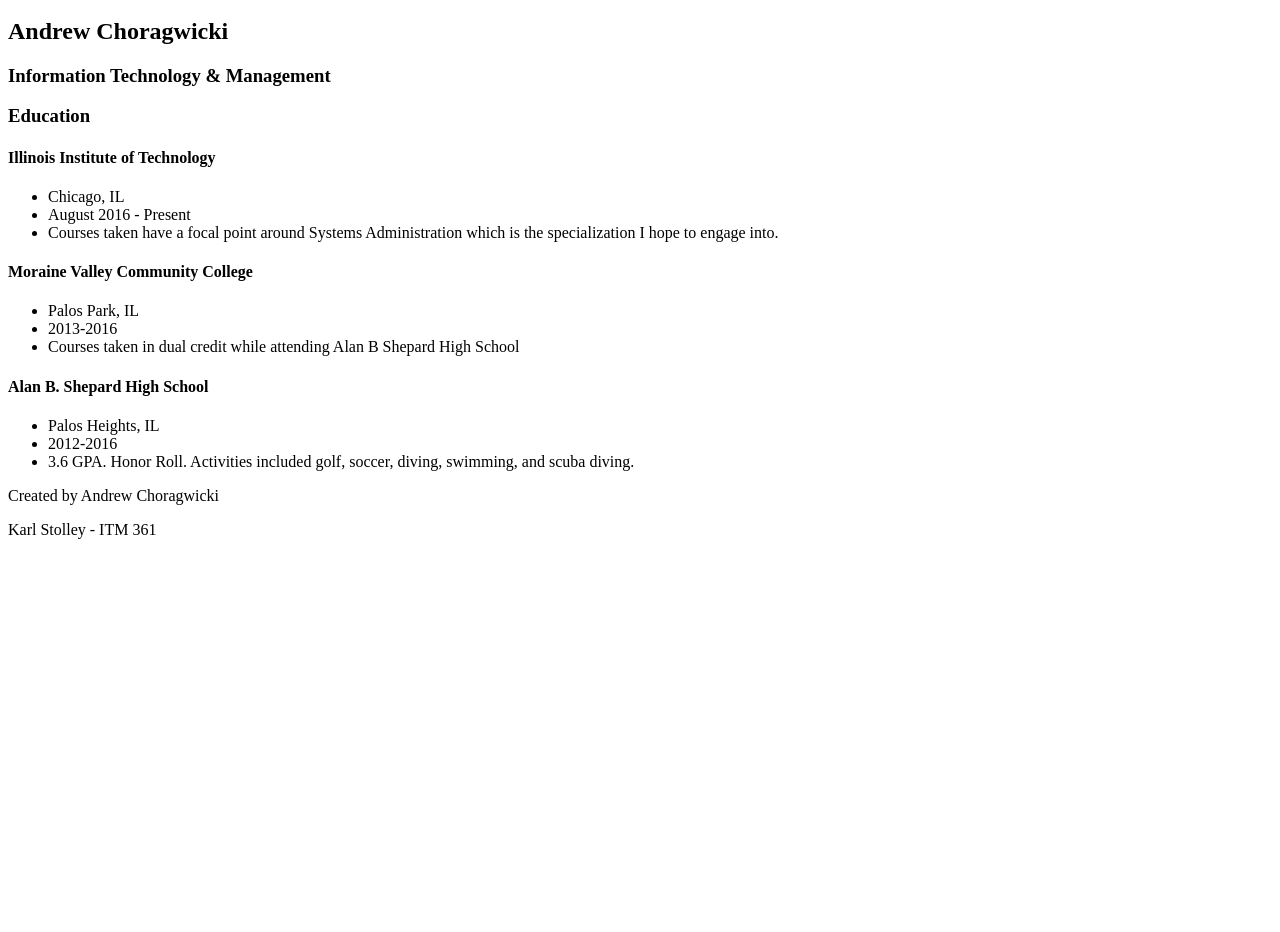
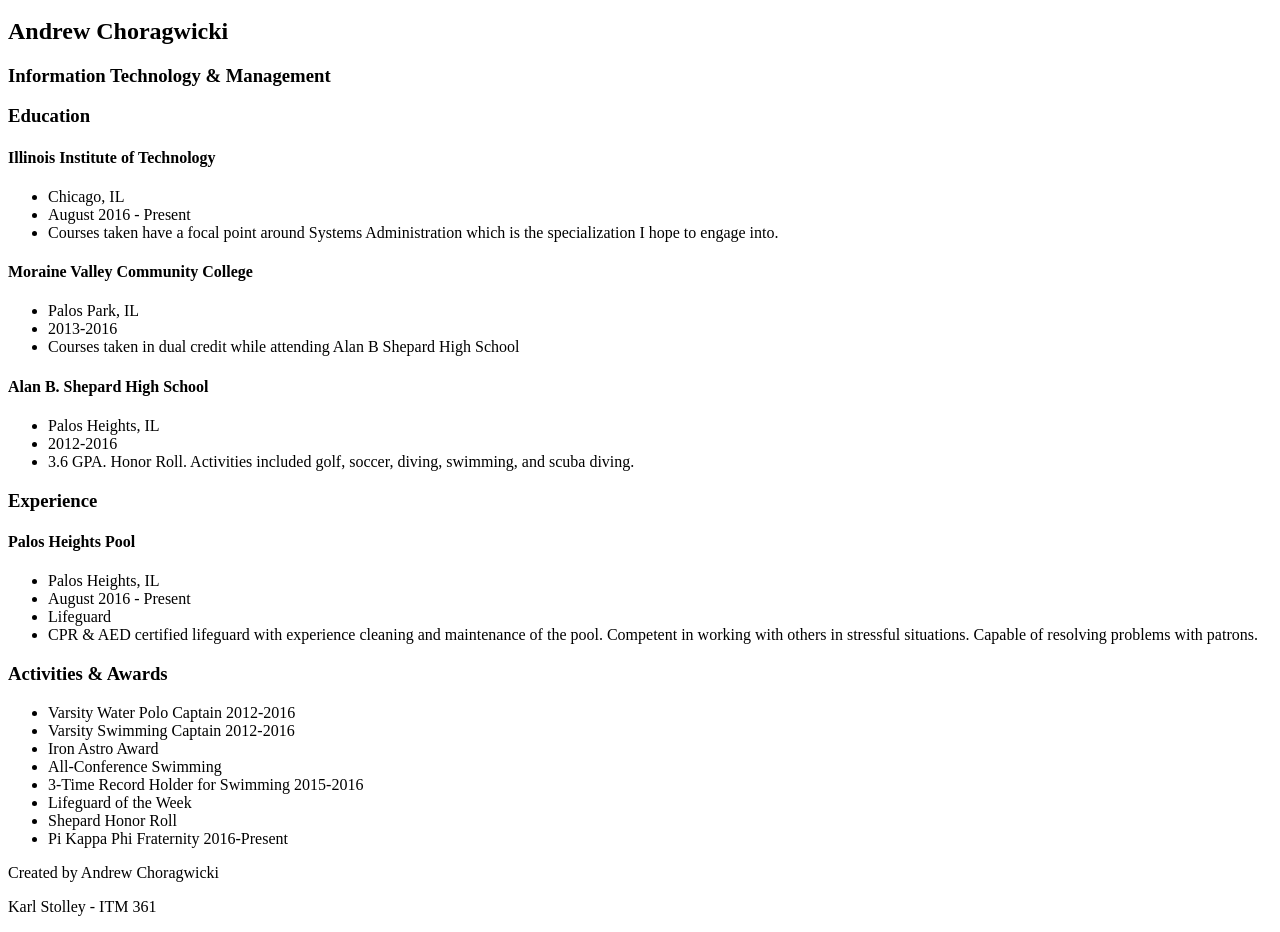
Before and after one commit to achoragwicki/Itm361_Project1, a plain HTML site: page Project 1/Resume/index.html in a window 1280 px wide. Shown: the part 118-1050 px from the top of the page. Before the commit the page ends 800 px from the top, so only its background shows below. Drawn offline with Linux system fonts and the light colour scheme.

Commit message:
added more for resume

```diff
--- a/Project 1/Resume/index.html
+++ b/Project 1/Resume/index.html
@@ -47,6 +47,33 @@
       </ul>
     </section>
 
+    <section id="experience">
+      <h3>Experience</h3>
+      <h4>Palos Heights Pool</h4>
+      <ul>
+        <li>Palos Heights, IL</li>
+        <li>August 2016 - Present</li>
+        <li>Lifeguard</li>
+        <li>CPR &amp; AED certified lifeguard with experience cleaning and maintenance
+          of the pool. Competent in working with others in stressful situations. Capable
+          of resolving problems with patrons.</li>
+      </ul>
+    </section>
+
+    <section id="actvts">
+      <h3>Activities &amp; Awards</h3>
+      <ul>
+        <li>Varsity Water Polo Captain 2012-2016</li>
+        <li>Varsity Swimming Captain 2012-2016</li>
+        <li>Iron Astro Award</li>
+        <li>All-Conference Swimming</li>
+        <li>3-Time Record Holder for Swimming 2015-2016</li>
+        <li>Lifeguard of the Week</li>
+        <li>Shepard Honor Roll</li>
+        <li>Pi Kappa Phi Fraternity 2016-Present</li>
+      </ul>
+    </section>
+
     <footer>
       <p>Created by Andrew Choragwicki</p>
       <p>Karl Stolley - ITM 361</p>
```
